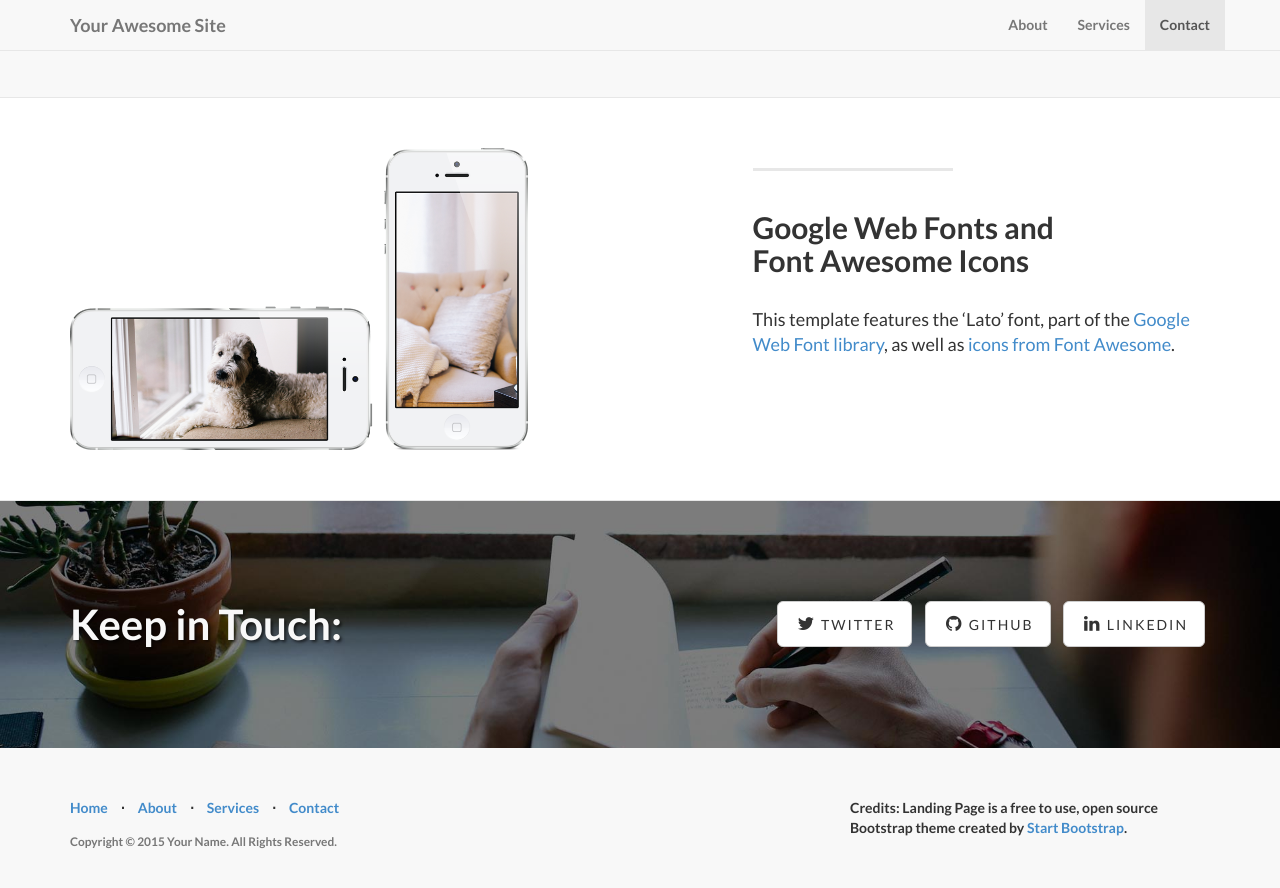
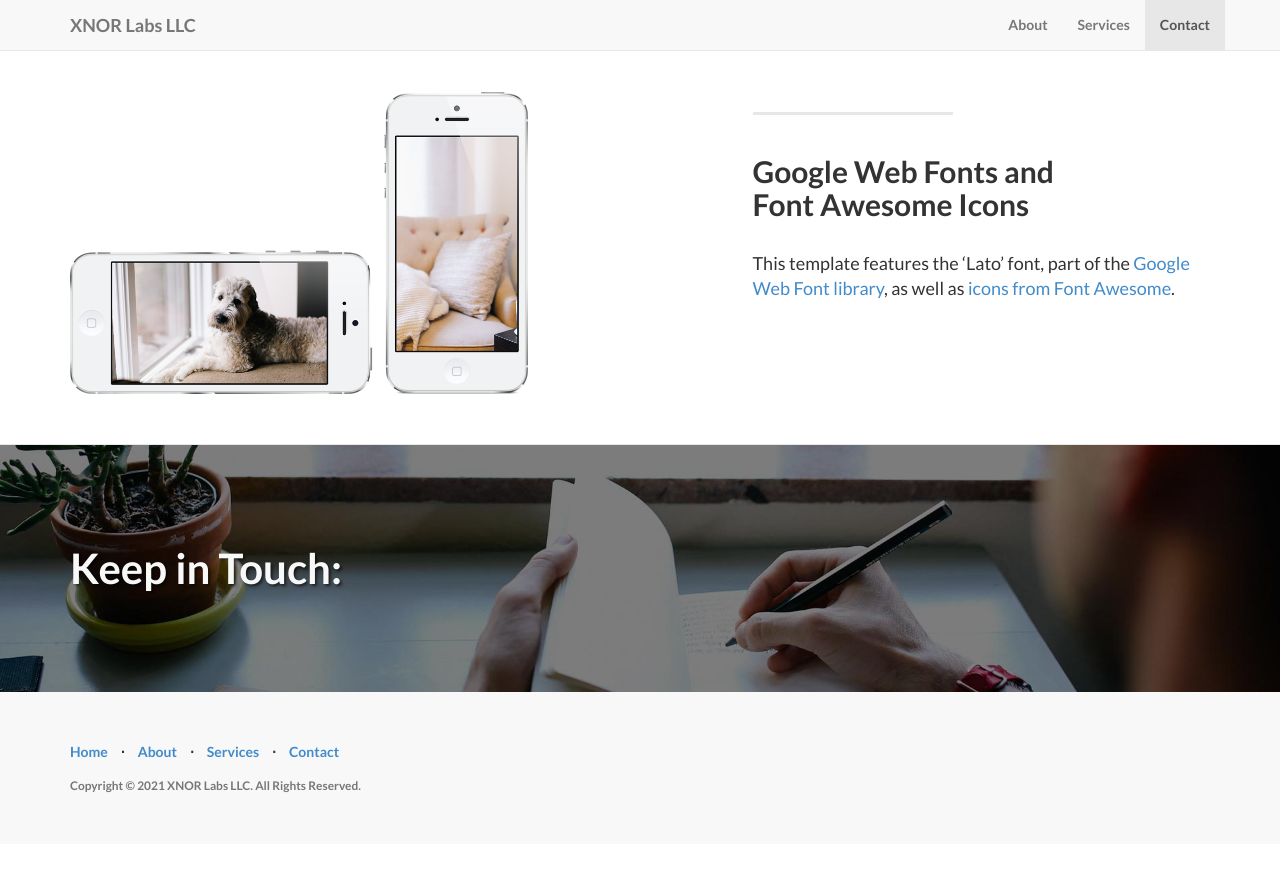
Before and after one commit to mf-xnor-labs/test_website, a Jekyll site: the page built from index.html, in a window 1280 px wide and 900 px high, scrolled down 1902 px. Shown: the top 888 px of the window. Built offline with Jekyll 4.4.1, drawn with Linux system fonts in a browser that asks for light colours; nearby versions of some CDN libraries; library files that are not in the unit come from our copies; after the commit the page ends 2746 px from its top, so only the background shows below that; some of the changed text lies outside the part shown.

Commit message:
Modified _config.yml

```diff
--- a/_config.yml
+++ b/_config.yml
@@ -2,16 +2,14 @@
 #      Main Configs       #
 # ----------------------- #
 
-url: http://yoursite.com
-title: Your Awesome Site
-email: your-email@domain.com
-author: Your Name
+url: https://www.xnor-labs.com
+title: XNOR Labs LLC
+email: contactus@xnor-labs.com
+author: ContactUs
 description: > # "Write an awesome description for your new site here.
-  You can edit this line in _config.yml. It will appear in your document
-  head meta (for Google search results) and in your feed.xml site
-  description.
-copyright: 'Copyright &copy; 2015 Your Name. All Rights Reserved.'
-credits: 'Credits: Landing Page is a free to use, open source Bootstrap theme created by <a href="http://startbootstrap.com/">Start Bootstrap</a>.'
+  Welcome to XNOR Labs LLC. We have experience with Digital and Analog hardware design.
+  FPGAs and Microcontrollers are our specialty.
+copyright: 'Copyright &copy; 2021 XNOR Labs LLC. All Rights Reserved.'
 
 # ----------------------- #
 #    Jekyll & Plugins     #
@@ -26,9 +24,9 @@
 # ----------------------- #
 
 social:
-  - title: twitter
-    url: https://twitter.com/SBootstrap
-  - title: github
-    url: https://github.com/IronSummitMedia/startbootstrap
-  - title: linkedin
-    url:
+#  - title: twitter
+#    url: https://twitter.com/SBootstrap
+#  - title: github
+#    url: https://github.com/IronSummitMedia/startbootstrap
+#  - title: linkedin
+#    url:
```
